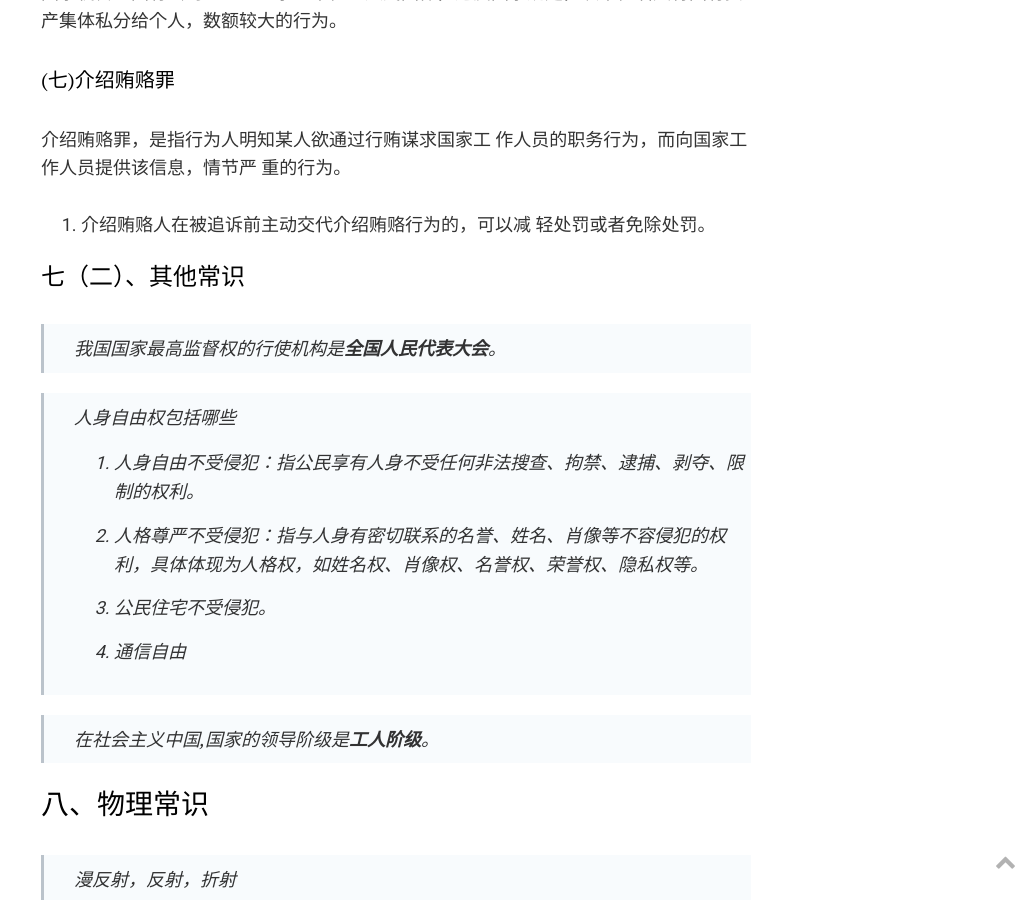
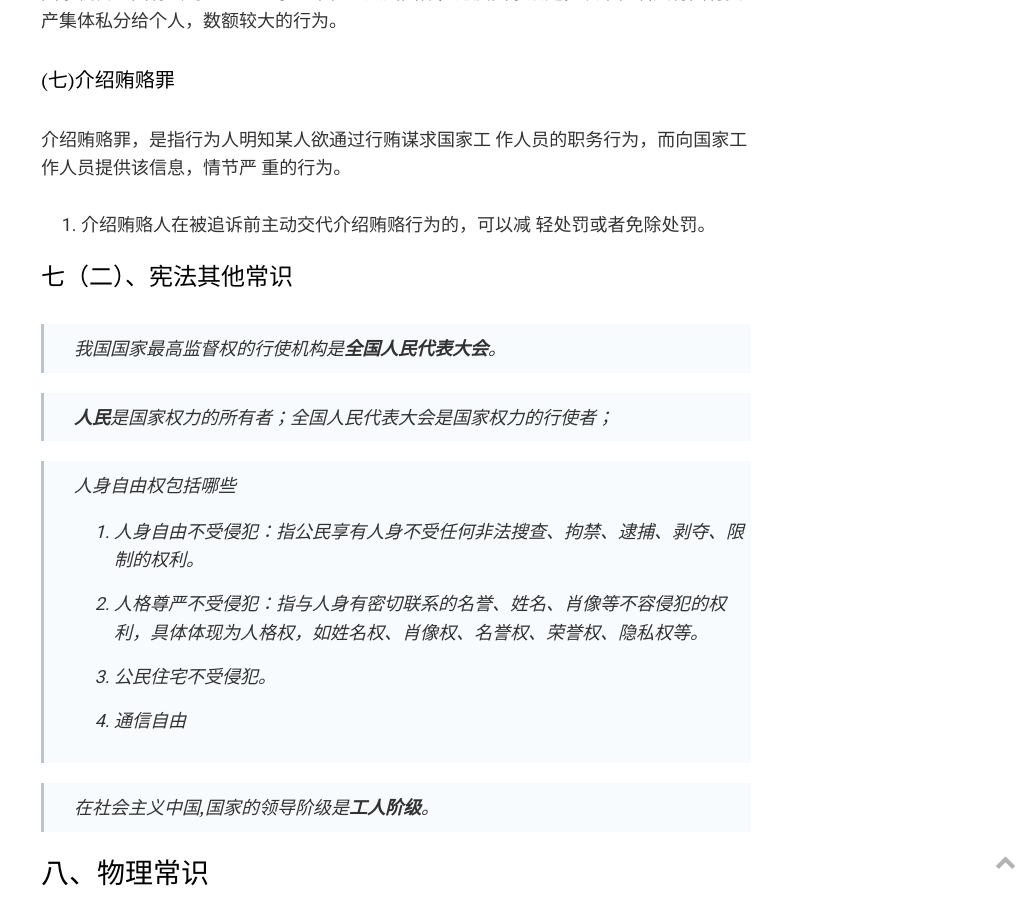
Before and after one commit to mytingbao/blog, a Jekyll site: the page built from _posts/公考积累/2023-03-28-公基积累.md, in a window 1280 px wide and 900 px high, scrolled down 25621 px. Shown: the whole window, without its empty margins (244-1280 px from the left). Built offline with Jekyll 4.4.1, drawn with Linux system fonts in a browser that asks for light colours.

Commit message:
feat: 更新公基

```diff
--- a/_posts/公考积累/2023-03-28-公基积累.md
+++ b/_posts/公考积累/2023-03-28-公基积累.md
@@ -858,9 +858,11 @@ description: 公基积累
 
 
 
-### 七（二）、其他常识
+### 七（二）、宪法其他常识
 
 > 我国国家最高监督权的行使机构是**全国人民代表大会**。
+
+> **人民**是国家权力的所有者；全国人民代表大会是国家权力的行使者；
 
 > 人身自由权包括哪些
  1. 人身自由不受侵犯：指公民享有人身不受任何非法搜查、拘禁、逮捕、剥夺、限制的权利。
```
